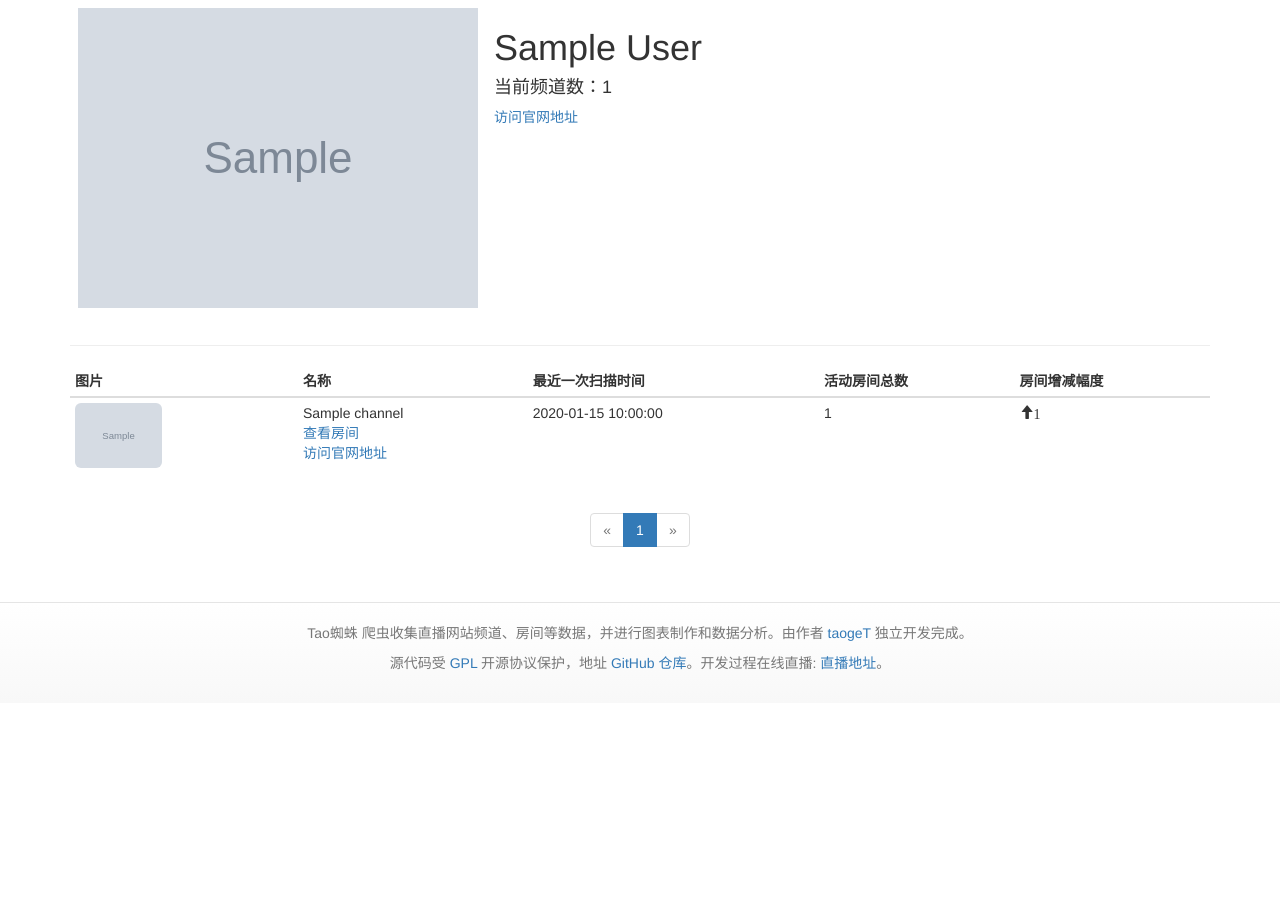
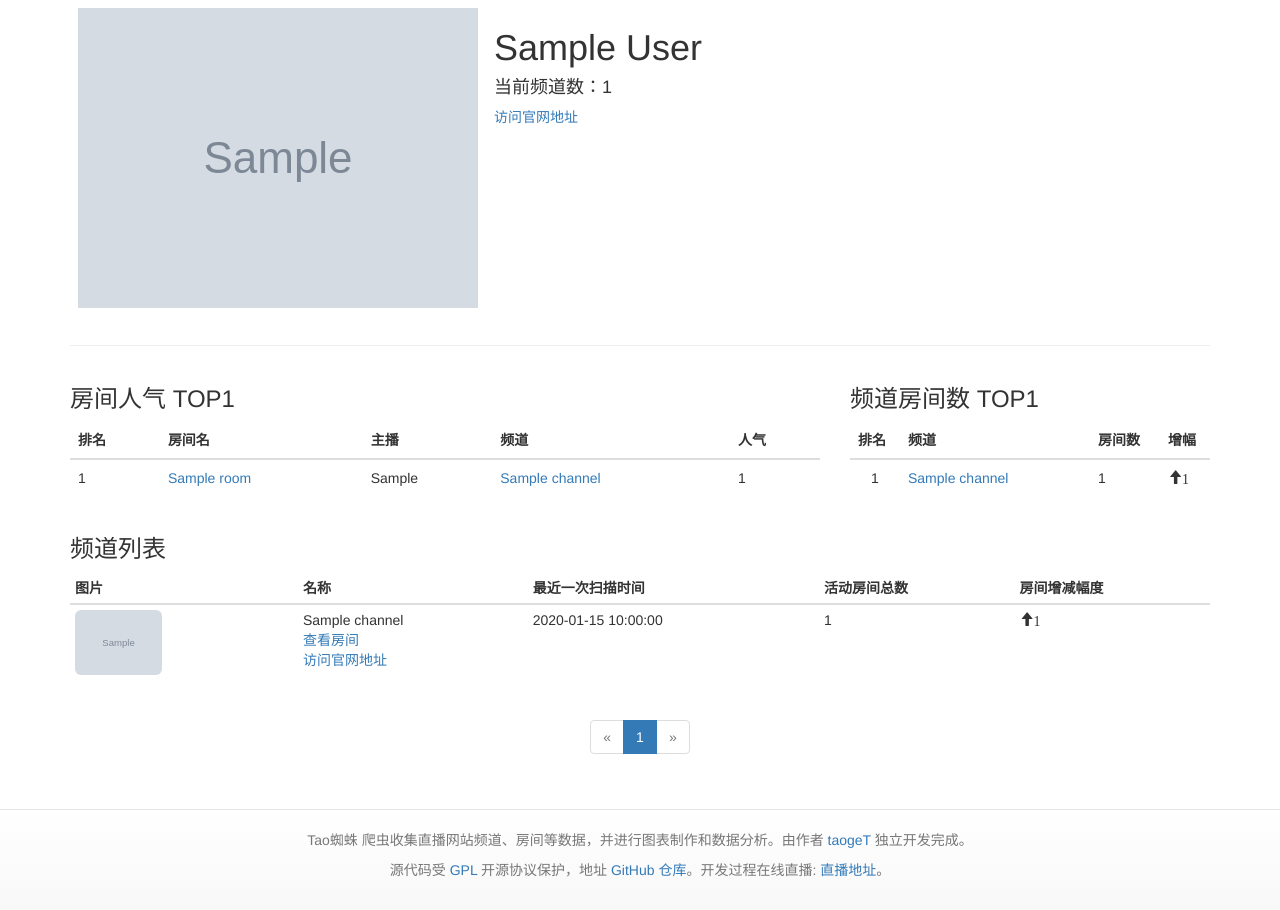
Before and after one commit to taogeT/livetv_mining, a Flask app: page /site/1 in a window 1280 px wide. Shown: the part 111-1021 px from the top of the page. Before the commit the page ends 781 px from the top, so only its background shows below. Run offline with Flask 2, Linux system fonts and the light colour scheme; tables that the repository leaves empty hold one stand-in row (values such as "Sample post"); grey boxes marked "Sample" are stand-in pictures; some libraries are stand-ins or nearby versions.

Commit message:
修改页面排序展示，提取排行页。

```diff
--- a/app/crawler/panda.py
+++ b/app/crawler/panda.py
@@ -12,7 +12,7 @@ import copy
 
 CHANNEL_API = 'http://www.panda.tv/cate'
 ROOM_LIST_API = 'http://www.panda.tv/ajax_sort?classification={}&pageno={}&pagenum={}'
-ROOM_API = 'http://api.m.panda.tv/ajax_get_liveroom_baseinfo?roomid={}'
+ROOM_API = 'http://www.panda.tv/api_room?roomid={}'
 panda_headers = copy.deepcopy(request_headers)
 panda_headers['Host'] = 'www.panda.tv'
 
--- a/app/models/__init__.py
+++ b/app/models/__init__.py
@@ -4,10 +4,11 @@ from datetime import datetime, timedelta, date
 from .. import db
 from .crawler import LiveTVChannelData, LiveTVRoomData
 
+TOP_NUM = 10
+
 
 class LiveTVSite(db.Model):
     __tablename__ = 'livetv_site'
-    TOP_NUM = 10
     ''' 直播网站 '''
     id = db.Column(db.Integer, primary_key=True)
     name = db.Column(db.String(128), unique=True, index=True, doc='名称')
@@ -22,19 +23,18 @@ class LiveTVSite(db.Model):
 
     channels = db.relationship('LiveTVChannel', backref='site', lazy='dynamic')
 
-    @property
-    def channeltop(self):
+    def channeltop(self, topnum=TOP_NUM):
         ''' 全站频道排序，目前以房间数目排序 '''
-        return self.channels.filter_by(valid=True).order_by(LiveTVChannel.roomcount.desc()).limit(self.TOP_NUM)
+        return self.channels.filter_by(valid=True) \
+                            .order_by(LiveTVChannel.roomcount.desc()).limit(topnum)
 
-    @property
-    def roomtop(self):
+    def roomtop(self, topnum=TOP_NUM):
         ''' 全站房间排序，目前以人气排序 '''
         return LiveTVRoom.query.join(LiveTVChannel).join(LiveTVSite) \
                          .filter(LiveTVSite.id == self.id) \
                          .filter(LiveTVChannel.valid == True) \
                          .filter(LiveTVRoom.last_active == True) \
-                         .order_by(LiveTVRoom.popularity.desc()).limit(self.TOP_NUM)
+                         .order_by(LiveTVRoom.popularity.desc()).limit(topnum)
 
 
 class LiveTVChannel(db.Model):
@@ -63,6 +63,11 @@ class LiveTVChannel(db.Model):
                 'image_url': cls.image_url.doc, 'range': cls.range.doc,
                 'last_crawl_date': cls.last_crawl_date.doc,
                 'roomcount': cls.roomcount.doc}
+
+    def roomtop(self, topnum=TOP_NUM):
+        ''' 全站房间排序，目前以人气排序 '''
+        return self.rooms.filter_by(last_active=True) \
+                         .order_by(LiveTVRoom.popularity.desc()).limit(topnum)
 
 
 class LiveTVRoom(db.Model):
--- a/app/templates/_channels.html
+++ b/app/templates/_channels.html
@@ -1,4 +1,6 @@
-<ul class="channels">
+<div class="row">
+  <div class="col-lg-12">
+  <h3>频道列表</h3>
   <table class="table table-condensed">
     <thead>
       <tr>
@@ -35,4 +37,5 @@
       {% endfor %}
     </tbody>
   </table>
-</ul>
+  </div>
+</div>
--- /dev/null
+++ b/app/templates/_rank.html
@@ -0,0 +1,62 @@
+{% macro rank_area(roomtop=None, channeltop=None) %}
+<div class="row">
+  {% if roomtop != None %}
+  <div class="col-lg-{% if channeltop != None %}8{% else %}12{% endif %}">
+    <h3>房间人气 TOP{{ roomtop.count() }}</h3>
+    <table class="table">
+      <thead>
+        <tr>
+          <th>排名</th>
+          <th>房间名</th>
+          <th>主播</th>
+          <th>频道</th>
+          <th>人气</th>
+        </tr>
+      </thead>
+      <tbody>
+      {% for room in roomtop %}
+        <tr>
+          <td>{{ loop.index }}</td>
+          <td><a href="{{ url_for('main.room', room_id=room.id) }}">{{ room.name }}</a></td>
+          <td>{{ room.boardcaster }}</td>
+          <td><a href="{{ url_for('main.channel', channel_id=room.channel.id) }}">{{ room.channel.name }}</a></td>
+          <td>{{ room.popularity }}</td>
+        </tr>
+      {% endfor %}
+      </tbody>
+    </table>
+  </div>
+  {% endif %}
+  {% if channeltop != None %}
+  <div class="col-lg-{% if roomtop != None %}4{% else %}12{% endif %}">
+    <h3>频道房间数 TOP{{ channeltop.count() }}</h3>
+    <table class="table">
+      <thead>
+        <tr>
+          <th width="50">排名</th>
+          <th>频道</th>
+          <th width="70">房间数</th>
+          <th width="50">增幅</th>
+        </tr>
+      </thead>
+      <tbody>
+        {% for channel in channeltop %}
+        <tr>
+          <td align="center">{{ loop.index }}</td>
+          <td><a href="{{ url_for('main.channel', channel_id=channel.id) }}">{{ channel.name }}</a></td>
+          <td>{{ channel.roomcount }}</td>
+          <td>
+          {% if channel.range > 0 %}
+            <span class="glyphicon glyphicon-arrow-up" aria-hidden="true">{{ channel.range }}</span>
+          {% else %}
+            <span class="glyphicon glyphicon-arrow-down" aria-hidden="true">{{ channel.range }}</span>
+          {% endif %}
+          </td>
+        </tr>
+        {% endfor %}
+      </tbody>
+    </table>
+  </div>
+  {% endif %}
+</div>
+{% endmacro %}
--- a/app/templates/main/channel.html
+++ b/app/templates/main/channel.html
@@ -16,9 +16,7 @@
     </tr>
   </tbody>
 </table>
-<div class="channel-tabs">
-  {% include "_rooms.html" %}
-</div>
+{% include "_rooms.html" %}
 {% if pagination %}
 <div style="text-align: center">
 {% import "bootstrap/pagination.html" as macros %}
--- a/app/templates/main/room.html
+++ b/app/templates/main/room.html
@@ -10,7 +10,6 @@
       频道：<a href="{{ url_for('main.channel', channel_id=room.channel.id) }}">{{ room.channel.name }}</a>&nbsp;&nbsp;
       更新时间：{{ moment(room.last_crawl_date).format('YYYY-MM-DD HH:mm:ss') }}&nbsp;&nbsp;
       人气：{{ room.popularity }}&nbsp;&nbsp;
-      关注：{{ room.follower }}&nbsp;&nbsp;
     </h4>
   </div>
   <div class="row" style="text-align: center;">
--- a/app/templates/main/site.html
+++ b/app/templates/main/site.html
@@ -17,9 +17,9 @@
     </tbody>
   </table>
 </div>
-<div class="channel-tabs">
-  {% include "_channels.html" %}
-</div>
+{% import "_rank.html" as macros_rank %}
+{{ macros_rank.rank_area(roomtop=site.roomtop(), channeltop=site.channeltop()) }}
+{% include "_channels.html" %}
 {% if pagination %}
 <div style="text-align: center">
 {% import "bootstrap/pagination.html" as macros %}
```
Also changed, not shown: app/templates/_rooms.html (+5 -3 lines), app/templates/main/index.html (+2 -56 lines).
